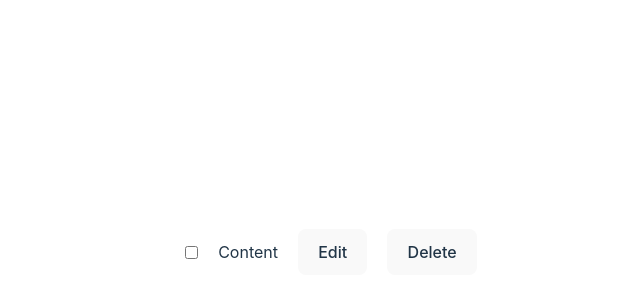
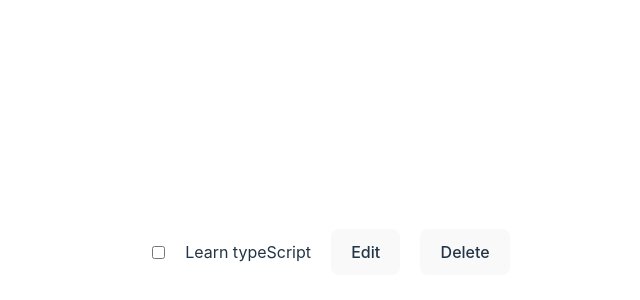
Before and after one commit to JamieLoLo/iThome2024_react_typescript, a React (Vite) app: page / in a window 1280 px wide. Shown: the part 148-448 px from the top of the page, without its empty margins (309-949 px from the left). Built offline with nearby package versions, Linux system fonts and the light colour scheme.

Commit message:
【 Day 13 】"Props_基本定義型別"

```diff
--- a/src/App.tsx
+++ b/src/App.tsx
@@ -4,7 +4,7 @@ import Todo from './compnents/Todo'
 function App() {
   return (
     <main>
-      <Todo />
+      <Todo content='Learn typeScript' isFinished={false} />
     </main>
   )
 }
--- a/src/compnents/Todo.tsx
+++ b/src/compnents/Todo.tsx
@@ -1,8 +1,14 @@
-export default function Todo(props) {
+export default function Todo({
+  content,
+  isFinished,
+}: {
+  content: string
+  isFinished: boolean
+}) {
   return (
     <div className='flex items-center gap-[20px]'>
-      <input type='checkbox' checked={false} />
-      <p>Content</p>
+      <input type='checkbox' checked={isFinished} />
+      <p>{content}</p>
       <button>Edit</button>
       <button>Delete</button>
     </div>
```
